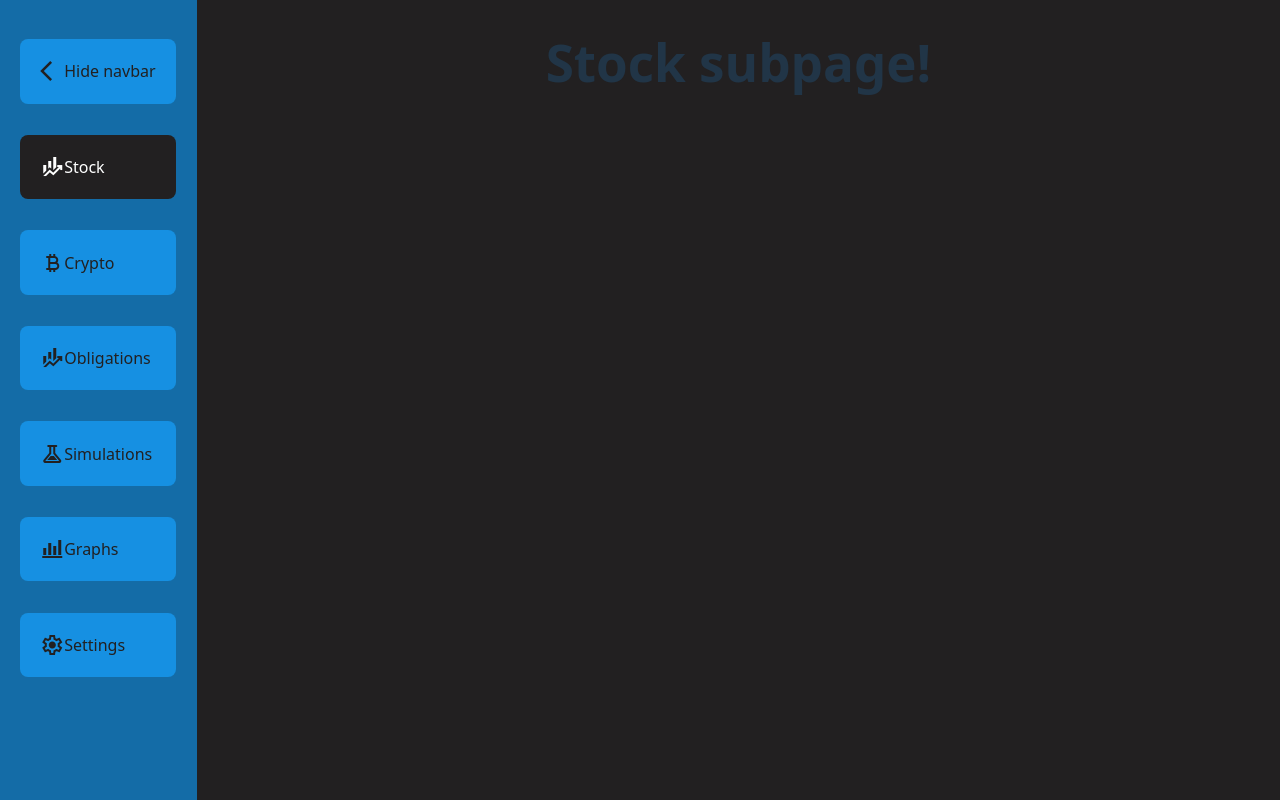
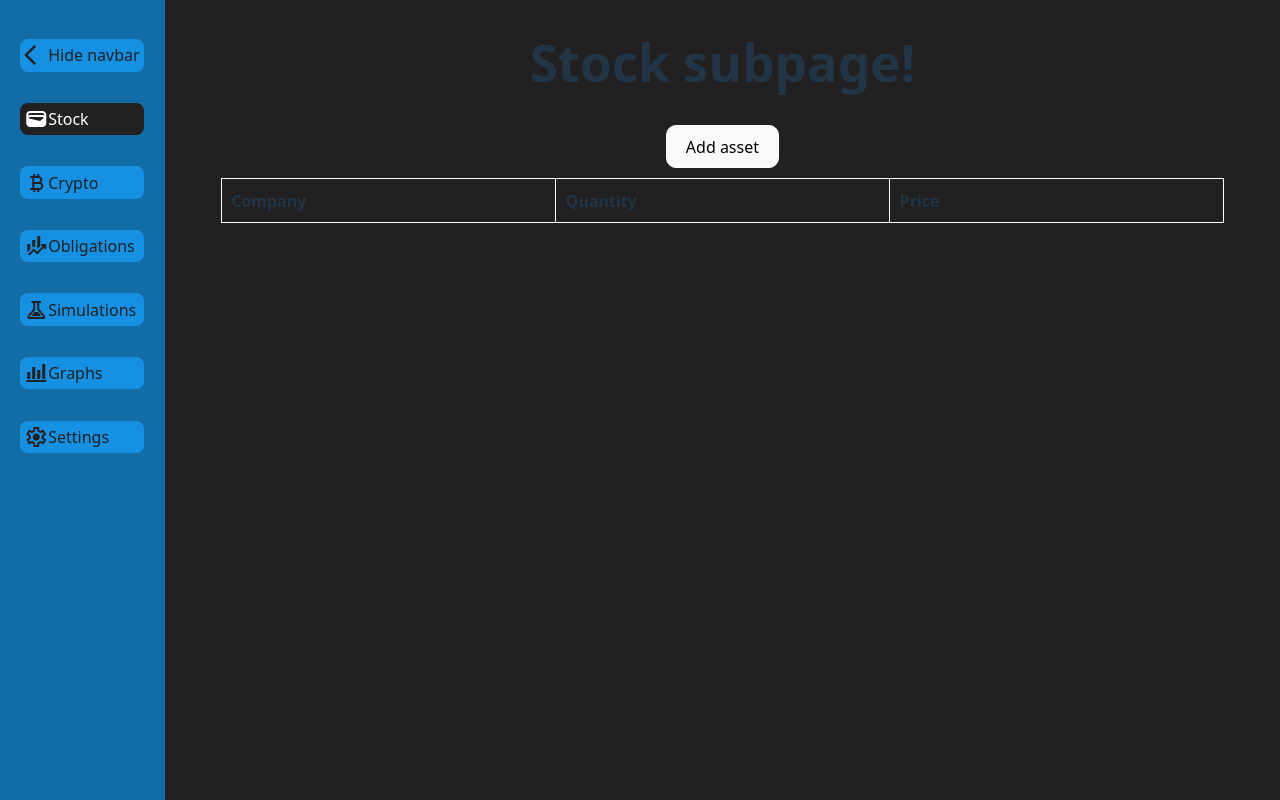
Before and after one commit to MaciejGd/WASM-local-first-investment-app, a React (Vite) app: page /stock in a window 1280 px wide. Built offline with nearby package versions, Linux system fonts and the light colour scheme.

Commit message:
Added modal for adding assets to application and table connected so it can displayed owned assets

```diff
--- a/src/App.css
+++ b/src/App.css
@@ -34,7 +34,7 @@
 .navigationButton {
   border-radius: 8px;
   border: 1px solid transparent;
-  padding: 1.2em 1.2em;
+  padding: .2em .2em;
   margin-top: 1.2em;
   font-size: 1em;
   font-weight: 500;
@@ -48,7 +48,7 @@
   color: #222021;
 }
 
-.navigationButton.hover {
+.navigationButton:hover {
   color: white;
 }
 
--- a/src/App.jsx
+++ b/src/App.jsx
@@ -1,5 +1,5 @@
 import './App.css';
-import StockPage from './subpages/Stock.jsx';
+import StockPage from './subpages/wallet/Stock.jsx';
 import SettingsPage from './subpages/Settings.jsx';
 import CryptoPage from './subpages/Crypto.jsx';
 import ObligationsPage from './subpages/Obligations.jsx';
@@ -7,7 +7,7 @@ import SimulationsPage from './subpages/Simulations.jsx';
 import GraphsPage from './subpages/Graphs.jsx';
 import { BrowserRouter, Routes, Route, NavLink } from "react-router-dom";
 import { useState } from 'react';
-import { StockIcon, LeftArrowIcon, RightArrowIcon, CryptoIcon, GraphsIcon, ObligationsIcon, SimulationsIcon, SettingsIcon } from './IconLoader.jsx';
+import { WalletIcon, LeftArrowIcon, RightArrowIcon, CryptoIcon, GraphsIcon, ObligationsIcon, SimulationsIcon, SettingsIcon } from './IconLoader.jsx';
 
 
 function NavigationBar() {
@@ -25,7 +25,7 @@ function HiddenNavBar({onHideButtonClick}) {
   return (
     <nav className="sidebar">
       <button className="navigationButton" onClick={onHideButtonClick}><RightArrowIcon /></button>
-      <NavLink className="navigationButton" to="/stock"><StockIcon /> </NavLink>
+      <NavLink className="navigationButton" to="/stock"><WalletIcon /> </NavLink>
       <NavLink className="navigationButton" to="/crypto"><CryptoIcon/></NavLink>
       <NavLink className="navigationButton" to="/obligations"><ObligationsIcon/></NavLink>
       <NavLink className="navigationButton" to="/simulations"><SimulationsIcon/></NavLink>
@@ -39,7 +39,7 @@ function NavBar({onHideButtonClick}) {
   return (
     <nav className="sidebar">
       <button className="navigationButton" onClick={onHideButtonClick}><LeftArrowIcon /><span>Hide navbar</span></button>
-      <NavLink className="navigationButton" to="/stock"><StockIcon />Stock </NavLink>
+      <NavLink className="navigationButton" to="/stock"><WalletIcon />Stock </NavLink>
       <NavLink className="navigationButton" to="/crypto"><CryptoIcon/>Crypto</NavLink>
       <NavLink className="navigationButton" to="/obligations"><ObligationsIcon/>Obligations</NavLink>
       <NavLink className="navigationButton" to="/simulations"><SimulationsIcon/>Simulations</NavLink>
--- a/src/IconLoader.jsx
+++ b/src/IconLoader.jsx
@@ -1,4 +1,6 @@
 /*Create React components from Icons downloaded from Google fonts */
+
+/* NAVIGATION BUTTONS ICONS */
 export const LeftArrowIcon = () => (<span className="material-symbols-outlined">arrow_back_ios</span>);
 export const RightArrowIcon = () => (<span className="material-symbols-outlined">arrow_forward_ios</span>);
 export const StockIcon = () => (<span className="material-symbols-outlined">finance_mode</span>);
@@ -7,3 +9,7 @@ export const ObligationsIcon = () => (<span className="material-symbols-outlined
 export const SimulationsIcon = () => (<span className="material-symbols-outlined">experiment</span>);
 export const GraphsIcon = () => (<span className="material-symbols-outlined">bar_chart_4_bars</span>);
 export const SettingsIcon = () => (<span className="material-symbols-outlined">settings</span>);
+export const WalletIcon = () => (<span className="material-symbols-outlined">wallet</span>);
+
+/* STOCK WALLET ICONS */
+export const AddAssetIcon = () => (<span className="material-symbols-outlined">plus</span>);
--- /dev/null
+++ b/src/styling/pop_up.css
@@ -0,0 +1,68 @@
+.modal_overlay {
+    position: fixed;
+    top: 0;
+    left: 0;
+    right: 0;
+    bottom: 0;
+    background-color: rgba(0, 0, 0, 0.7);
+    display: flex;
+    flex-direction: column;
+    align-items: center;
+    justify-content: center;
+}
+
+.modal_container {
+    background-color: white;
+    color: black;
+    /* padding: 20px; */
+    border-radius: 8px;
+    position: relative;
+    width: 80%;
+    max-width: 500px;
+
+    display: flex;
+    flex-direction: column;
+    /* align-items: center; */
+}
+
+
+.modal_title {
+    padding: 15px 20px;
+    font-size: x-large;
+    font-weight: 500;
+    text-align: left;
+}
+
+.modal_input_table {
+    /*  */
+    padding: 20px;
+    /* text-align: left; */
+}
+
+.modal_buttons {
+    position: relative;
+    display: flex;
+    padding: 10px;
+    gap: 10px;
+    margin-left: auto;
+}
+
+.modal_button {
+    width: 100px;
+    align-items: right;
+}
+
+.modal_input_row {
+  display: grid;
+  grid-template-columns: 120px 1fr; /* label width + flexible input */
+  row-gap: 12px;
+  text-align: left;
+  padding: 10px 0px;
+  font-size: large;
+}
+
+.modal_input {
+    display: flex;
+    color: black;
+    background-color: white;
+}
--- /dev/null
+++ b/src/styling/wallet.css
@@ -0,0 +1,31 @@
+.assets_add_button {
+    border-radius: 10px;
+    border-color: white;
+}
+
+.assets_table {
+
+}
+
+table {
+  table-layout: fixed;
+  width: 90%;
+  margin: 10px auto;
+  border-collapse: collapse;
+  text-align: left;
+}
+
+th,
+td {
+  padding: 0.6em;
+  border: 2px;
+  border: 1px solid white;
+}
+
+tfoot {
+    border-top: 1px solid #999999;
+}
+
+tbody tr:nth-child(odd) {
+  background-color: #eeeeee;
+}
--- a/src/subpages/Stock.jsx
+++ /dev/null
@@ -1,5 +0,0 @@
-export default function StockPage() {
-    return (
-        <h1>Stock subpage!</h1>
-    );
-}
--- /dev/null
+++ b/src/subpages/wallet/AddAssetPopUp.jsx
@@ -0,0 +1,39 @@
+import { useState } from "react";
+/** Pop-up component for adding asset to Portfolio */
+
+function InputRow({title, value, onChange}) {
+    return (
+    <div className="modal_input_row">
+        <span>{title}</span>
+        <input className="modal_input" onChange={(e)=>onChange(e.target.value)}></input>
+    </div>);
+}
+
+export default function AddAssetPopUp({ onClose, onAccept }) {
+    const [ticker, setTicker] = useState("");
+    const [quantity, setQuantity] = useState("");
+    const [price, setPrice] = useState("");
+
+    // const onTickerChange = (value) => { setTicker(value); };
+    // const onQuantityChange = (value) => { setQuantity(value); };
+    // const onQuantityChange = (value) => { setQuantity(value); };
+
+    return (
+    <div className="modal_overlay">
+        <div className="modal_container">
+            <div className="modal_title">
+                Add asset
+            </div>
+            <div className="modal_input_table">
+                <InputRow title="Ticker"    value={ticker}      onChange={setTicker}></InputRow>
+                <InputRow title="Quantity"  value={quantity}    onChange={setQuantity}></InputRow>
+                <InputRow title="Price"     value={price}       onChange={setPrice}></InputRow>
+            </div>
+            <div className="modal_buttons">
+                <button className="modal_button" onClick={onClose}> Close </button>
+                <button className="modal_button" onClick={() => onAccept(ticker, quantity, price)}> Accept</button>
+            </div>
+        </div>
+    </div>
+    );
+}
--- /dev/null
+++ b/src/subpages/wallet/Stock.jsx
@@ -0,0 +1,83 @@
+import '../../styling/pop_up.css';
+import '../../styling/wallet.css';
+import { useState } from 'react';
+import AddAssetPopUp from './AddAssetPopUp';
+
+function AddAssetButton({onAddPress}) {
+    return (<div><button className="assets_add_button" onClick={onAddPress}>Add asset</button></div>);
+}
+
+function AssetPanel({assets}) {
+    return (
+    <>
+        <AssetsTable assets={assets}/>
+    </>
+    );
+}
+
+function AssetsTableHead() {
+    return (
+        <tr>
+            <th>Company</th>
+            <th>Quantity</th>
+            <th>Price</th>
+        </tr>
+    );
+}
+
+function AssetsTableBody({assets}) {
+    return (
+        <>
+        {assets.map((asset, rowIdx)=> (
+            <tr key={rowIdx}>
+                {asset.map((asset_data, colIdx) => (
+                    <td key={colIdx}>
+                        {asset_data}
+                    </td>
+                ))}
+            </tr>
+        ))}
+        </>
+    );
+}
+
+function AssetsTable({ assets }) {
+    return (
+        <table>
+            <thead>
+            <AssetsTableHead/>
+            <AssetsTableBody assets={assets}/>
+            </thead>
+        </table>
+    );
+}
+
+
+export default function StockPage() {
+    const [modal_visible, setModalVisible] = useState(false);
+    const [assets, setAssets] = useState([]);
+
+    function toggleModalVisibility() {
+        setModalVisible(!modal_visible);
+    }
+    const Modal = modal_visible ? AddAssetPopUp : () => (<></>);
+
+    function addAsset(company, quantity, price) {
+        console.log("set assets: " + company + " " + quantity + " " + price);
+        setAssets([...assets, [company, quantity, price]]);
+        // hide modal on accept as well
+        toggleModalVisibility();
+    }
+
+
+
+    return (
+        <>
+            <h1>Stock subpage!</h1>
+            <AddAssetButton onAddPress={toggleModalVisibility}></AddAssetButton>
+            <AssetPanel assets={assets}></AssetPanel>
+            {/* Modal to be opened when proper button pressed */}
+            <Modal onClose={toggleModalVisibility} onAccept={addAsset}/>
+        </>
+    );
+}
```
